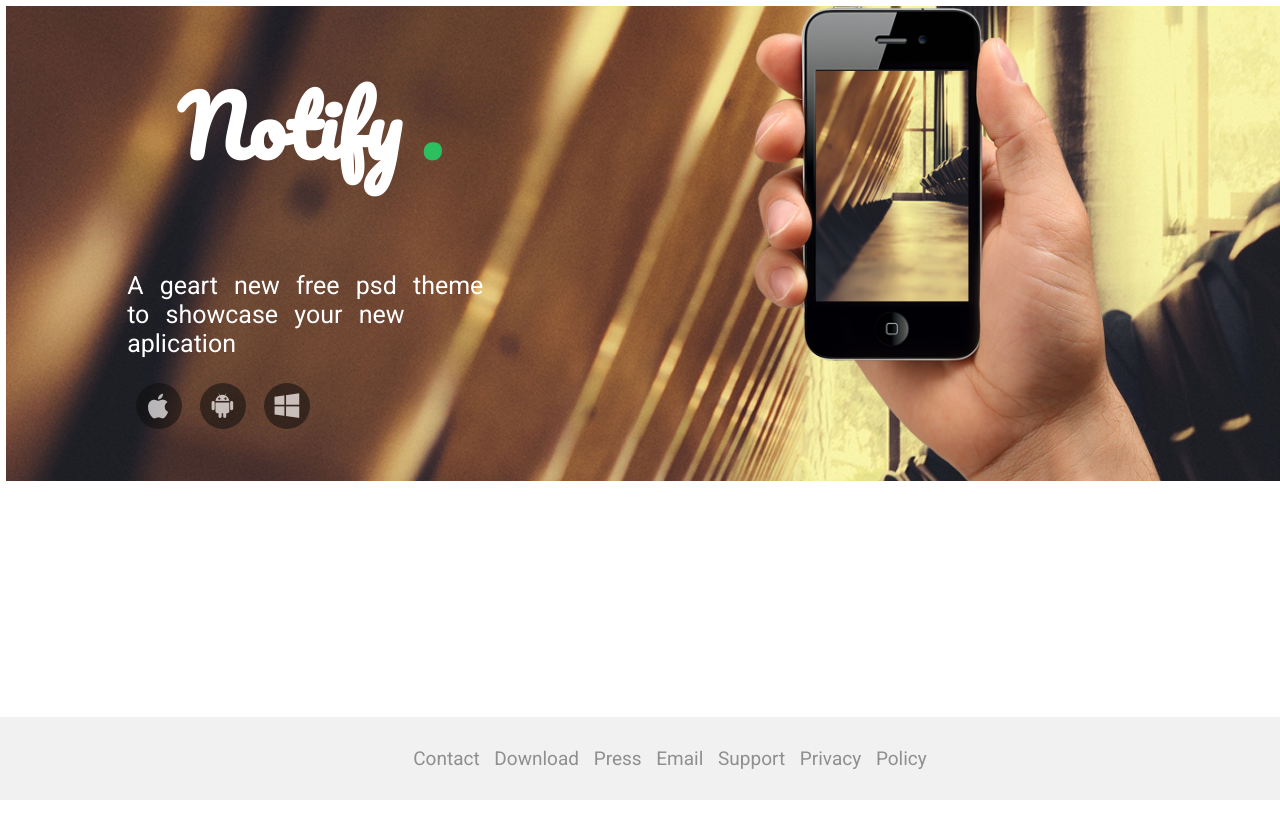
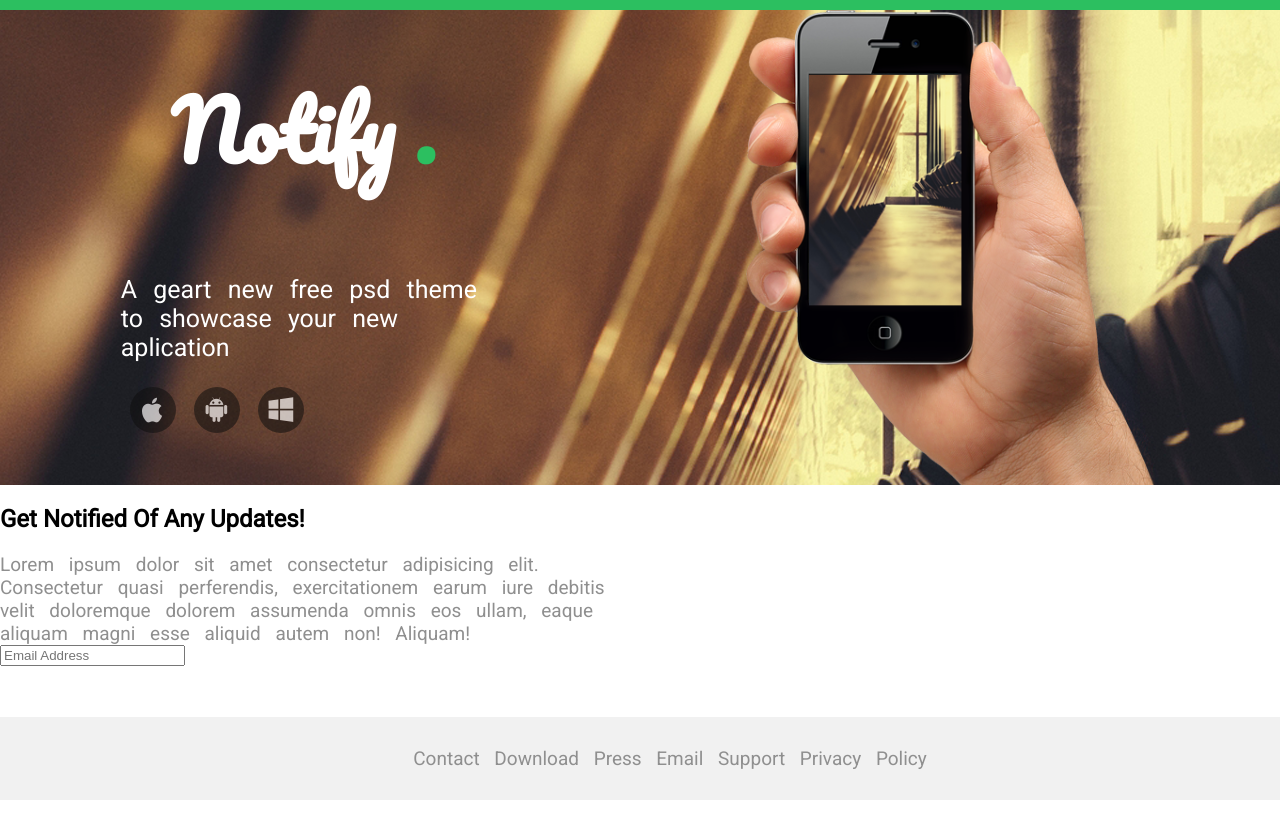
Before and after one commit to Hayashi25/Notify, a plain HTML site: page index.html in a window 1280 px wide. Shown: the top 838 px of the page. Drawn offline with Linux system fonts and the light colour scheme.

Commit message:
Teste8 inicio da parte cinza

```diff
--- a/index.html
+++ b/index.html
@@ -10,9 +10,7 @@
 </head>
 
 <body>
-    <nav>
-
-    </nav>
+    <nav></nav>
 
     <header>
         <div class="informacoes">
@@ -35,6 +33,20 @@
         <img src="img/hand.png" alt="">
     </header>
 
+    <section>
+        <div class="email">
+            <h2>Get Notified Of Any Updates!</h2>
+            <p>Lorem ipsum dolor sit amet consectetur adipisicing elit. Consectetur quasi perferendis, exercitationem earum iure debitis velit doloremque dolorem assumenda omnis eos ullam, eaque aliquam magni esse aliquid autem non! Aliquam!</p>
+            <input type="text" placeholder="Email Address">
+        </div>
+    </section>
+
+    <aside>
+        <div class="video">
+            <iframe src="" frameborder="0"></iframe>
+        </div>
+    </aside>
+
     <footer>
 
             </div>
--- a/style.css
+++ b/style.css
@@ -4,7 +4,7 @@ body{
 }
 
 nav{
-    margin: 0;
+    height: 10px;
     background-color: #2CBF60;
 }
 
@@ -13,7 +13,7 @@ header{
     height: 475px;
     width: 100%;
     background-image: url(img/banner.png);
-    margin: 0.5%;
+    margin: 0;
     justify-content: space-around;
 }
 
@@ -68,6 +68,13 @@ span{
     opacity: 1;
 }
 
+section{
+    width: 50vw;
+    display: flex;
+    flex-direction: column;
+    justify-content: flex-start;
+}
+
 footer{
     position: fixed;
     color: black;
```
